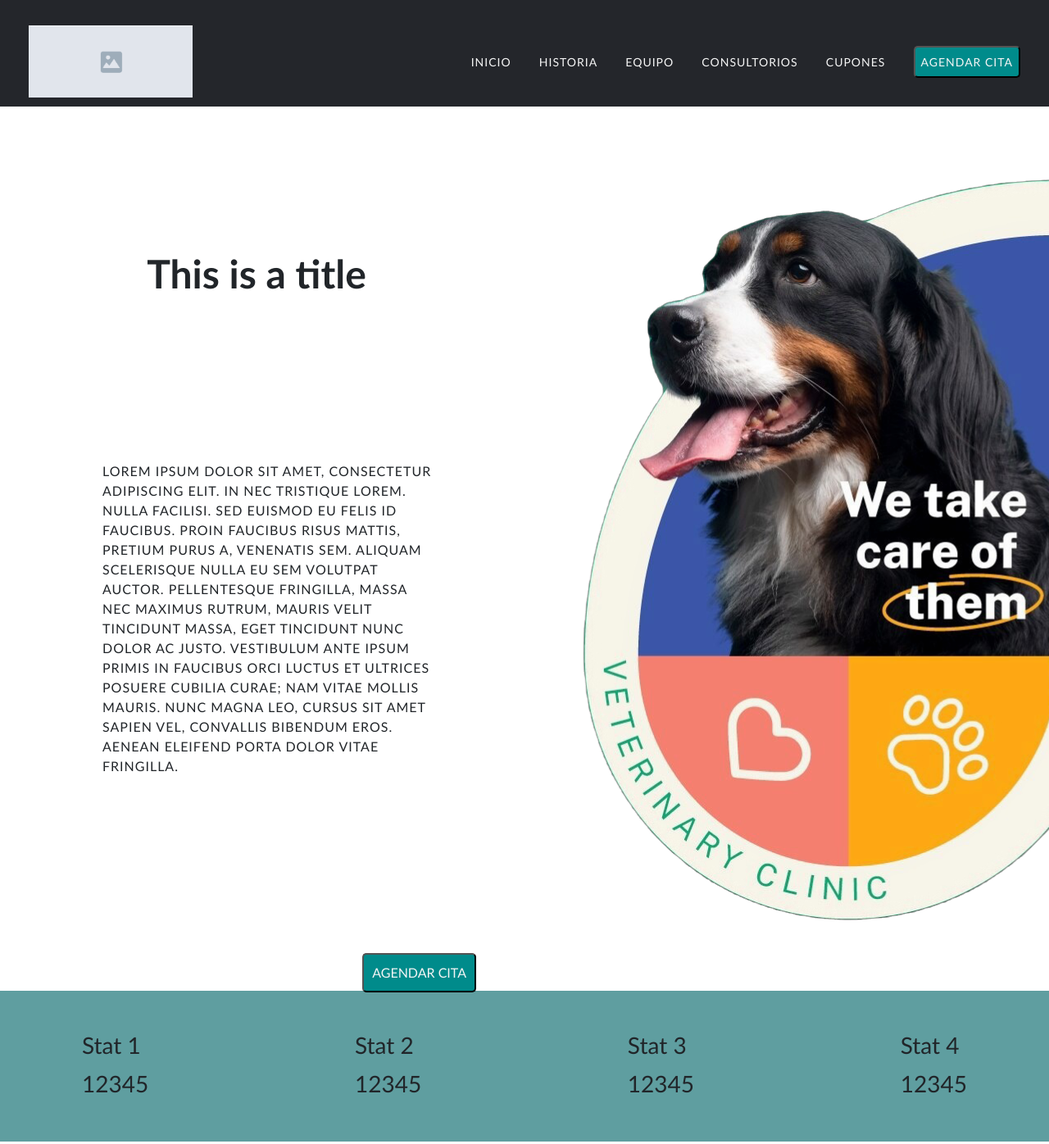
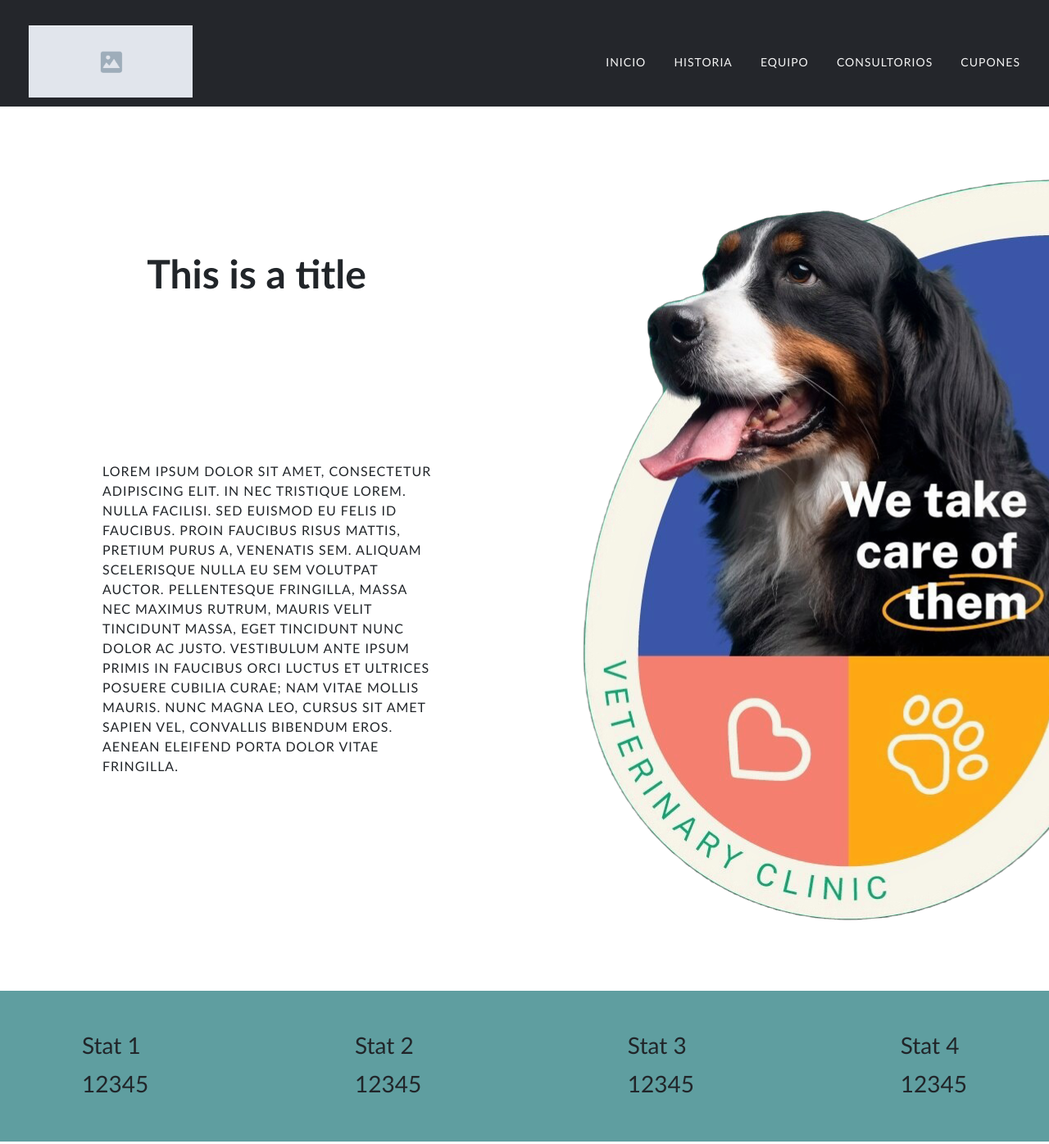
Before and after one commit to DevParra21/entrega-final-webdev-coder, a plain HTML site: page index.html in a window 1280 px wide. Shown: the top 1396 px of the page at 82% size. Drawn offline with nearby package versions, Linux system fonts and the light colour scheme.

Commit message:
eliminacion de botones de Agendar Cita.

```diff
--- a/index.html
+++ b/index.html
@@ -33,7 +33,6 @@
                    <a href="pages/team.html" class="menu-element">Equipo</a>
                    <a href="pages/offices.html" class="menu-element">Consultorios</a>
                    <a href="pages/coupons.html" class="menu-element">Cupones</a>
-                   <button class="menu-element menu-button">Agendar Cita</button>
                 </div>
              </nav>
         </header>
@@ -47,7 +46,6 @@
                     faucibus orci luctus et ultrices posuere cubilia curae; Nam vitae mollis mauris. Nunc magna leo,
                     cursus sit amet sapien vel, convallis bibendum eros. Aenean eleifend porta dolor vitae fringilla.
                 </p>
-                <button class="section-button">Agendar Cita</button>
             </div>
             <div class="section-element">
                 <img src="resources/images/dog1.PNG" alt="">
```
Also changed, not shown: pages/coupons.html (+0 -1 lines), pages/history.html (+0 -1 lines), pages/offices.html (+0 -1 lines), pages/team.html (+0 -1 lines).
